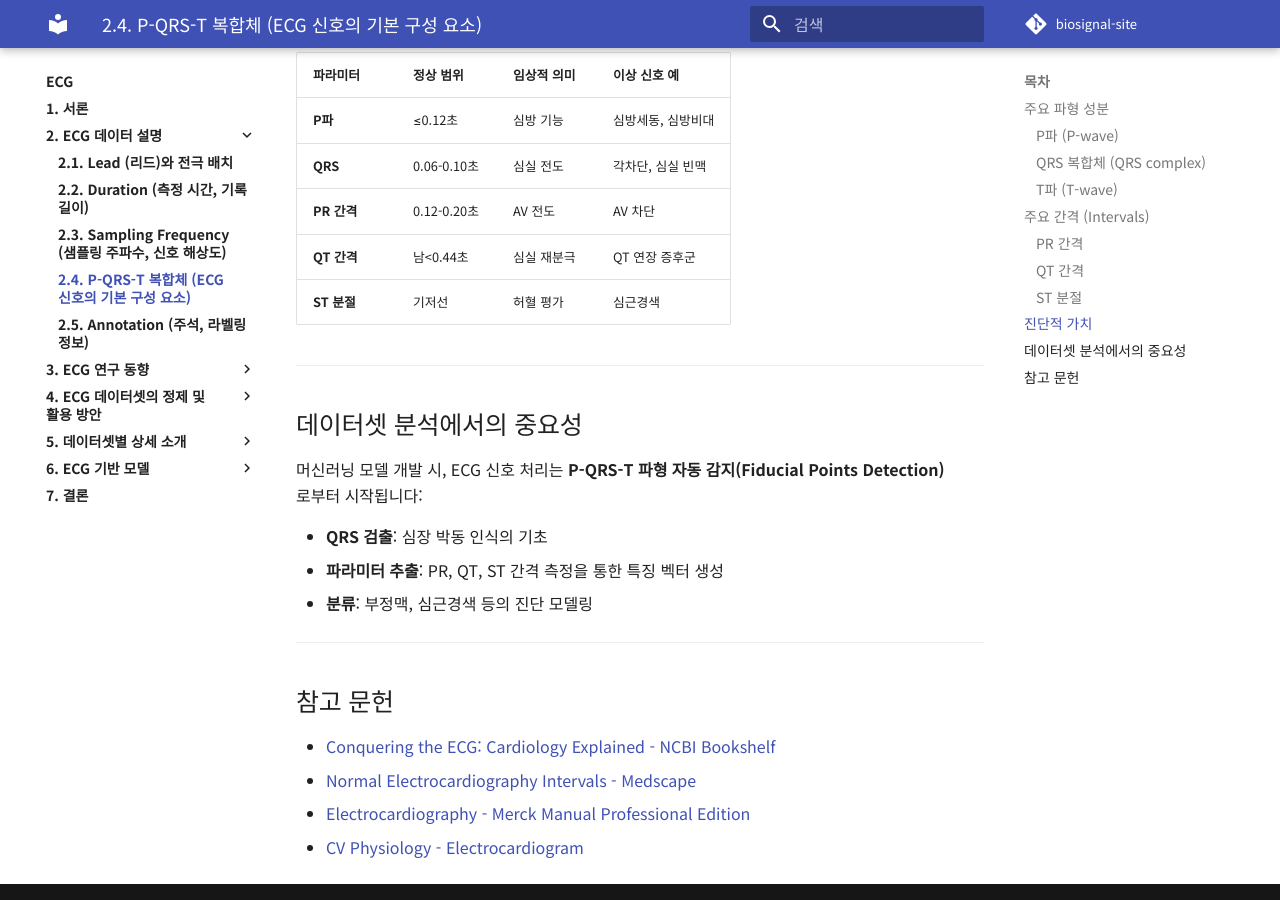
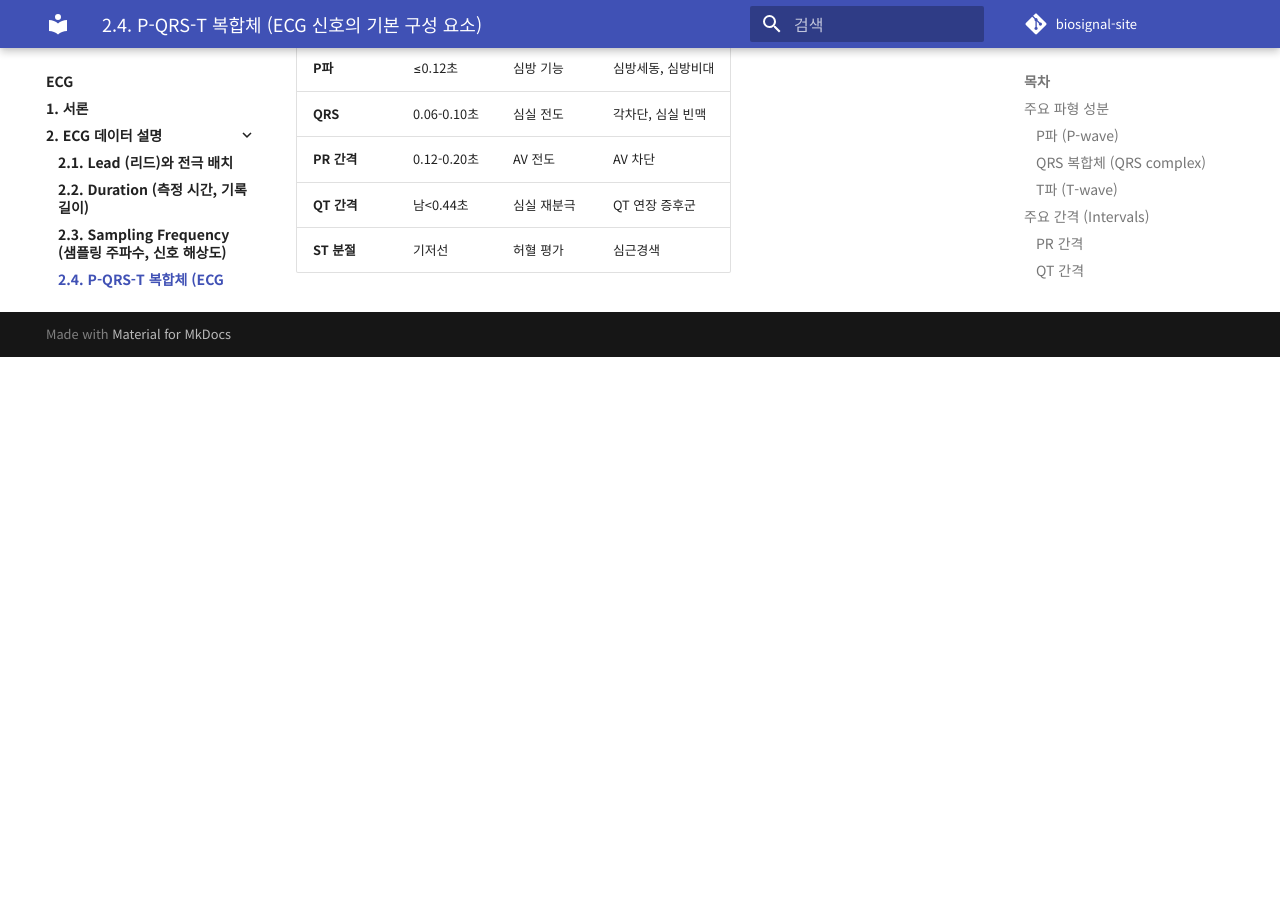
Before and after one commit to iwantjeonyeok/biosignal-site, an MkDocs documentation site: the page built from docs/ecg/2-ecg-데이터-설명/2-4-p-qrs-t-복합체-ecg-신호의-기본-구성-요소.md, in a window 1280 px wide and 900 px high, scrolled down 2134 px. Built offline with MkDocs 1.6.1 and Material for MkDocs 9.7.7, drawn with Linux system fonts in a browser that asks for light colours; comment, search, counter and statistics services are not loaded; after the commit the page ends 2491 px from its top, so only the background shows below that.

Commit message:
Update 2-4-p-qrs-t-복합체-ecg-신호의-기본-구성-요소.md

```diff
--- a/docs/ecg/2-ecg-데이터-설명/2-4-p-qrs-t-복합체-ecg-신호의-기본-구성-요소.md
+++ b/docs/ecg/2-ecg-데이터-설명/2-4-p-qrs-t-복합체-ecg-신호의-기본-구성-요소.md
@@ -20,7 +20,7 @@
 - **의미**: 심실 재분극(Ventricular repolarization) - 심실 이완 신호
 - **정상 특성**: 대부분 양성(upright), P파와 같은 방향
 
----
+
 
 ## 주요 간격 (Intervals)
 
@@ -45,7 +45,7 @@
 - **정상**: 기저선(Baseline)상에 위치
 - **임상 의미**: 심근경색, 심각한 허혈성 변화 감지
 
----
+
 
 ## 진단적 가치
 
@@ -56,22 +56,3 @@
 | **PR 간격** | 0.12-0.20초 | AV 전도 | AV 차단 |
 | **QT 간격** | 남<0.44초 | 심실 재분극 | QT 연장 증후군 |
 | **ST 분절** | 기저선 | 허혈 평가 | 심근경색 |
-
----
-
-## 데이터셋 분석에서의 중요성
-
-머신러닝 모델 개발 시, ECG 신호 처리는 **P-QRS-T 파형 자동 감지(Fiducial Points Detection)**로부터 시작됩니다:
-
-- **QRS 검출**: 심장 박동 인식의 기초
-- **파라미터 추출**: PR, QT, ST 간격 측정을 통한 특징 벡터 생성
-- **분류**: 부정맥, 심근경색 등의 진단 모델링
-
----
-
-## 참고 문헌
-
-- [Conquering the ECG: Cardiology Explained - NCBI Bookshelf](https://www.ncbi.nlm.nih.gov/books/NBK2214/)
-- [Normal Electrocardiography Intervals - Medscape](https://emedicine.medscape.com/article/2172196-overview)
-- [Electrocardiography - Merck Manual Professional Edition](https://www.merckmanuals.com/professional/cardiovascular-disorders/cardiovascular-tests-and-procedures/electrocardiography)
-- [CV Physiology - Electrocardiogram](https://cvphysiology.com/arrhythmias/a009)
```
